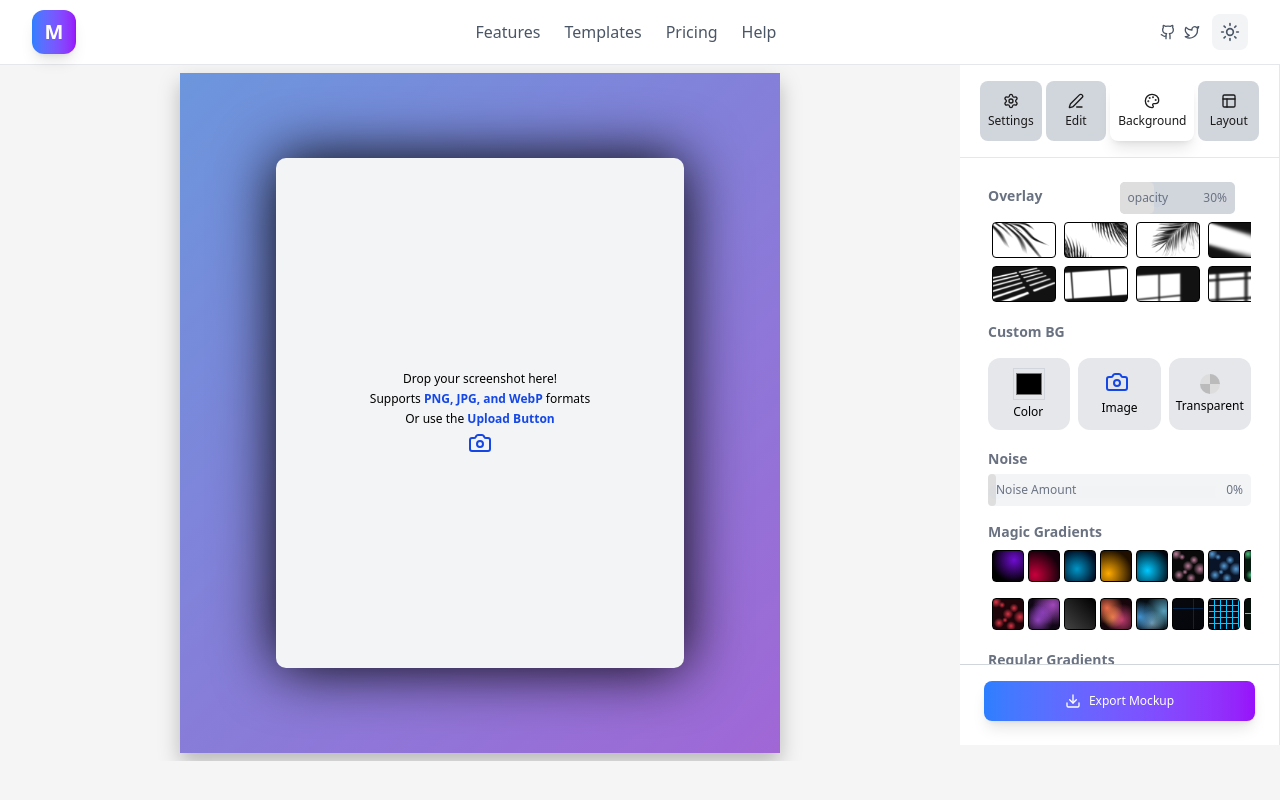
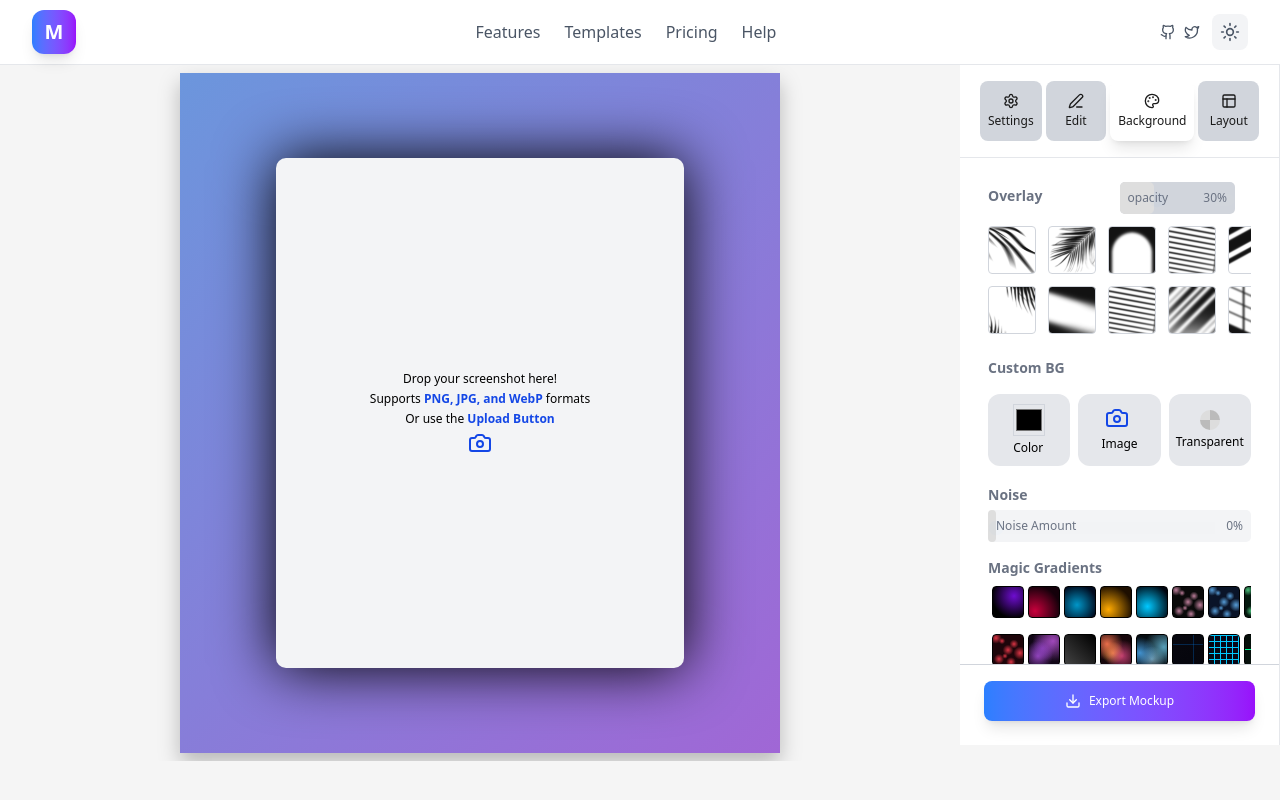
Before and after one commit to begonnerprogrammer/Mockup-Studio4, a React (Vite) app: page / in a window 1280 px wide. Both pictures are taken after a click on the button "Background". Built offline with nearby package versions, Linux system fonts and the light colour scheme.

Commit message:
overlay-issue-fix

```diff
--- a/src/components/tabs/BackgroundTab.jsx
+++ b/src/components/tabs/BackgroundTab.jsx
@@ -250,25 +250,33 @@ setPicBackground(item);
 
 
   );
- const renderOverlayGrid = (items, isImage = false) => (
-    <div className="grid grid-rows-2 grid-cols-13 gap-x-18 gap-y-2 ">
-      {items.map((item, index) => (
-        <button
-          key={index}
-          className={`h-9 w-16 rounded border   border-1  ${color ? "border-gray-400" : " border-#00000-400 "} hover:scale-105 transition-transform`}
-          style={{
-            background: isImage ? `url(${item}) center/cover no-repeat` : item,
-          }}
-          // onClick={() => onBackgroundChange(item)}
-          onClick={()=>setOverlay(item)}
-        />
-      ))}
-    </div>
+// const renderOverlayGrid = (items, isImage = false) => (
+//   <div className="grid grid-cols-6 gap-2">
+//     {items.map((item, index) => (
+//       <div
+//         key={index}
+//         className="aspect-square flex items-center justify-center"
+//       >
+//         <button
+//           className={`rounded border hover:scale-105 transition-transform ${
+//             color ? "border-gray-400" : "border-gray-300"
+//           }`}
+//           style={{
+//             background: isImage ? `url(${item}) center/cover no-repeat` : item,
+//             width: '100%',
+//             height: '80%',
+//           }}
+//           onClick={() => setOverlay(item)}
+//         />
+//       </div>
+//     ))}
 
-
-
-
-  );
+//     {/* Add empty divs to make exactly 2 rows (12 items total) */}
+//     {items.length < 12 && Array.from({ length: 12 - items.length }).map((_, index) => (
+//       <div key={`empty-${index}`} className="aspect-square" />
+//     ))}
+//   </div>
+// );
 
 
   const renderPicturesGrid = (items, isImage = false) => (
@@ -395,12 +403,26 @@ const handleFileInput = (event) => {
         </div>
 
 
-         <div className=" flex  overflow-y-auto [&::-webkit-scrollbar]:h-2 w-[100] p-1
-
-    [&::-webkit-scrollbar-thumb]:bg-gray-600
-    [&::-webkit-scrollbar-thumb]:rounded-full ">
-          {renderOverlayGrid(overlayGradients,true)}
-        </div>
+      <div className="overflow-x-auto py-2
+  [&::-webkit-scrollbar]:h-2
+  [&::-webkit-scrollbar-thumb]:bg-gray-600
+  [&::-webkit-scrollbar-thumb]:rounded-full">
+  <div className="grid grid-rows-2 grid-flow-col gap-3 min-w-min">
+    {overlayGradients.map((item, index) => (
+      <div key={index} className="w-8 h-8 sm:w-12 sm:h-12 flex-shrink-0">
+        <button
+          className={`w-full h-full rounded border hover:scale-105 transition-transform ${
+            color ? "border-gray-400" : "border-gray-300"
+          }`}
+          style={{
+            background: `url(${item}) center/cover no-repeat`,
+          }}
+          onClick={() => setOverlay(item)}
+        />
+      </div>
+    ))}
+  </div>
+</div>
       </div>
 
 
```
